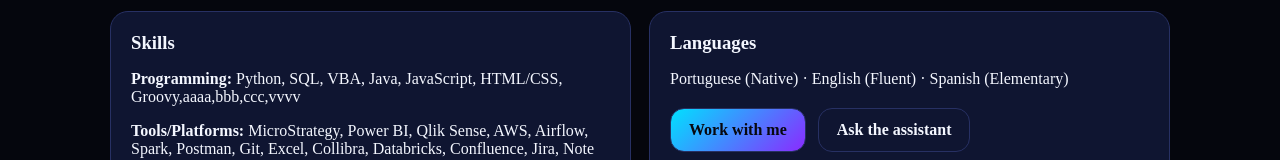
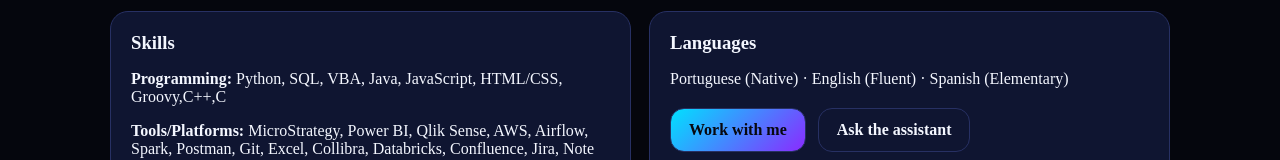
Before and after one commit to goncalogago1/curriculo, a Next.js app: page / in a window 1280 px wide. Shown: the part 2392-2552 px from the top of the page. Built offline with nearby package versions, Linux system fonts and the light colour scheme.

Commit message:
fix: teste de commit few

```diff
--- a/app/page.tsx
+++ b/app/page.tsx
@@ -195,7 +195,7 @@
         <div className="container grid two">
           <div className="card">
             <h3>Skills</h3>
-            <p><b>Programming:</b> Python, SQL, VBA, Java, JavaScript, HTML/CSS, Groovy,aaaa,bbb,ccc,vvvv</p>
+            <p><b>Programming:</b> Python, SQL, VBA, Java, JavaScript, HTML/CSS, Groovy,C++,C </p>
             <p><b>Tools/Platforms:</b> MicroStrategy, Power BI, Qlik Sense, AWS, Airflow, Spark, Postman, Git, Excel, Collibra, Databricks, Confluence, Jira, Note</p>
             <p><b>Data Engineering:</b> SQL Server, ETL pipelines, performance tuning</p>
             <p><b>AI:</b> OpenAI API, RAG with pgvector/Supabase</p>
```
